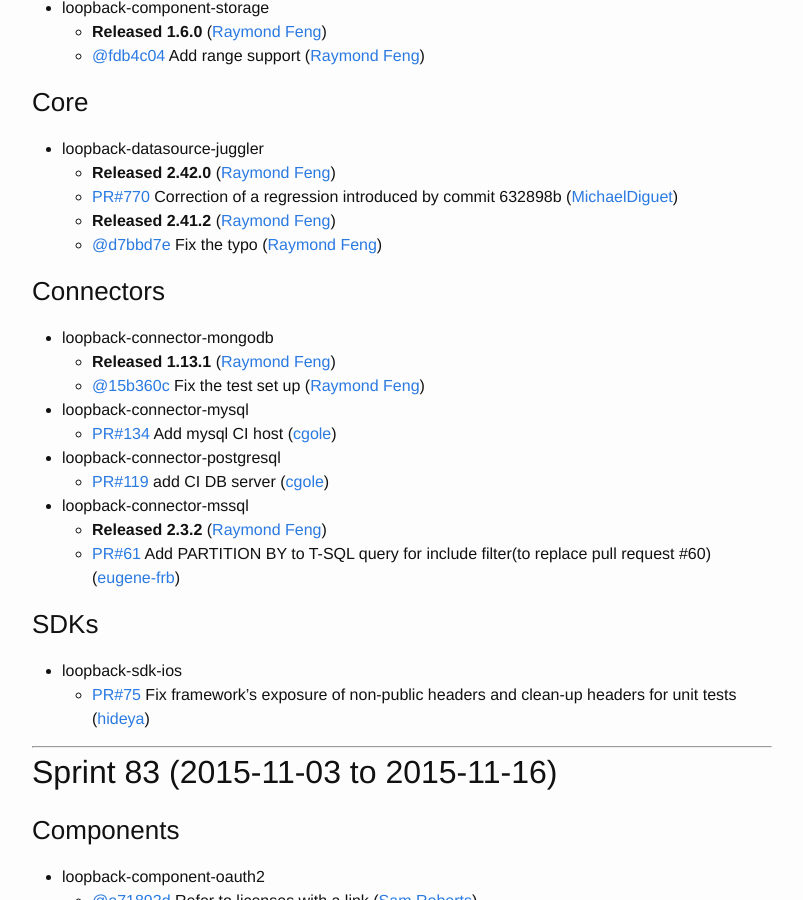
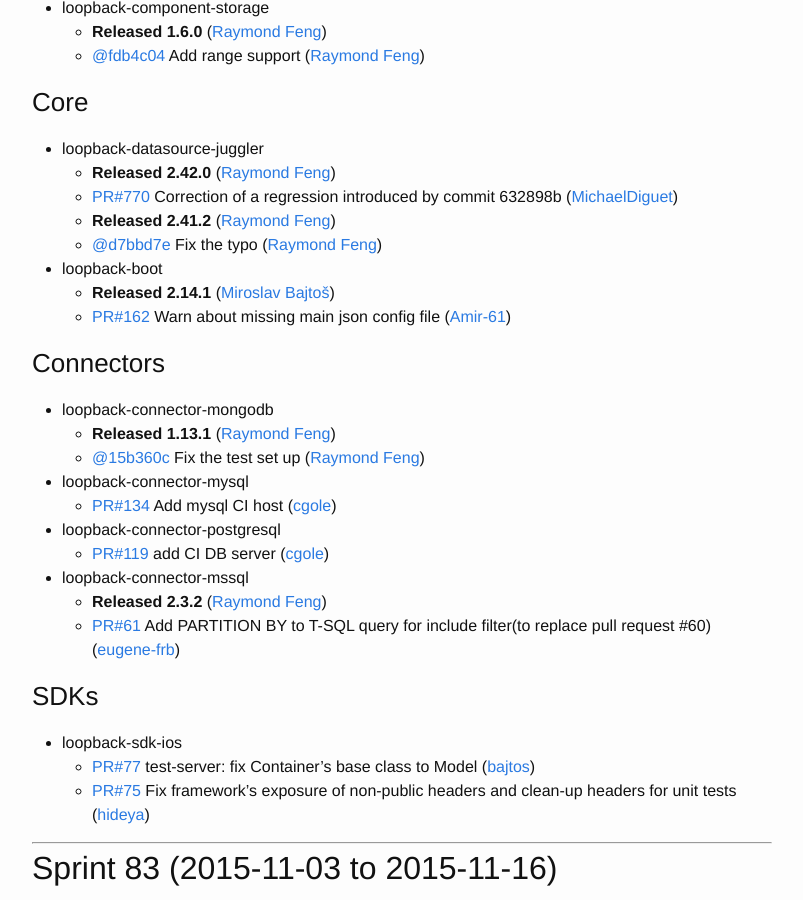
Before and after one commit to strongloop/loopback, a Jekyll site: the page built from index.md, in a window 1280 px wide and 900 px high, scrolled down 243 px. Shown: the whole window, without its empty margins (238-1041 px from the left). Built offline with Jekyll 4.4.1, drawn with Linux system fonts in a browser that asks for light colours.

Commit message:
Update changelog

```diff
--- a/index.md
+++ b/index.md
@@ -15,6 +15,9 @@
    * [PR#770](https://github.com/strongloop/loopback-datasource-juggler/pull/770) Correction of a regression introduced by commit 632898b ([MichaelDiguet](https://github.com/MichaelDiguet))
    * **Released 2.41.2** ([Raymond Feng](https://github.com/raymondfeng))
    * [@d7bbd7e](https://github.com/strongloop/loopback-datasource-juggler/commit/d7bbd7e215073f6d484ebe06c132d19ba2aa4d72) Fix the typo ([Raymond Feng](https://github.com/raymondfeng))
+ * loopback-boot
+   * **Released 2.14.1** ([Miroslav Bajtoš](https://github.com/bajtos))
+   * [PR#162](https://github.com/strongloop/loopback-boot/pull/162) Warn about missing main json config file ([Amir-61](https://github.com/Amir-61))
 
 
 ### Connectors
@@ -32,6 +35,7 @@
 
 ### SDKs
  * loopback-sdk-ios
+   * [PR#77](https://github.com/strongloop/loopback-sdk-ios/pull/77) test-server: fix Container's base class to Model ([bajtos](https://github.com/bajtos))
    * [PR#75](https://github.com/strongloop/loopback-sdk-ios/pull/75) Fix framework's exposure of non-public headers and clean-up headers for unit tests ([hideya](https://github.com/hideya))
 
 ----
```
